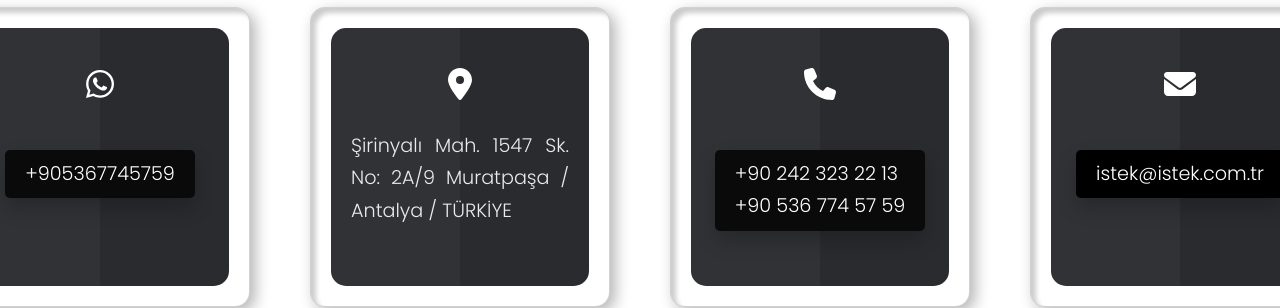
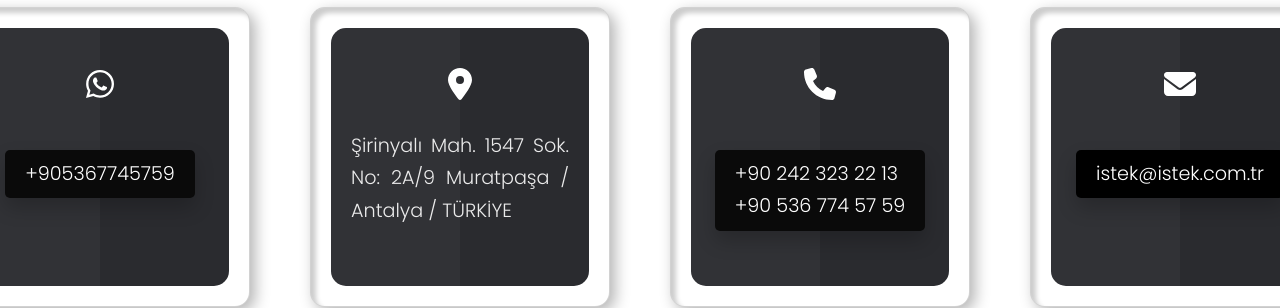
Before and after one commit to vuranokyigit/IstekComp, a React (Create React App) app in the folder istek-company/: page /istek/contact in a window 1280 px wide. Shown: the part 1000-1308 px from the top of the page. Built offline with nearby package versions, Linux system fonts and the light colour scheme; a web font is replaced by a local one.

Commit message:
ContactRev

```diff
--- a/istek-company/src/components/main/contact.jsx
+++ b/istek-company/src/components/main/contact.jsx
@@ -68,7 +68,7 @@ const Contact = () => {
 
 
                 <p style={{fontSize:"larger"}}>
-                Şirinyalı Mah. 1547 Sk. No: 2A/9 Muratpaşa / Antalya / TÜRKİYE
+                Şirinyalı Mah. 1547 Sok. No: 2A/9 Muratpaşa / Antalya / TÜRKİYE
                 </p>
               </div>
             </div>
```
